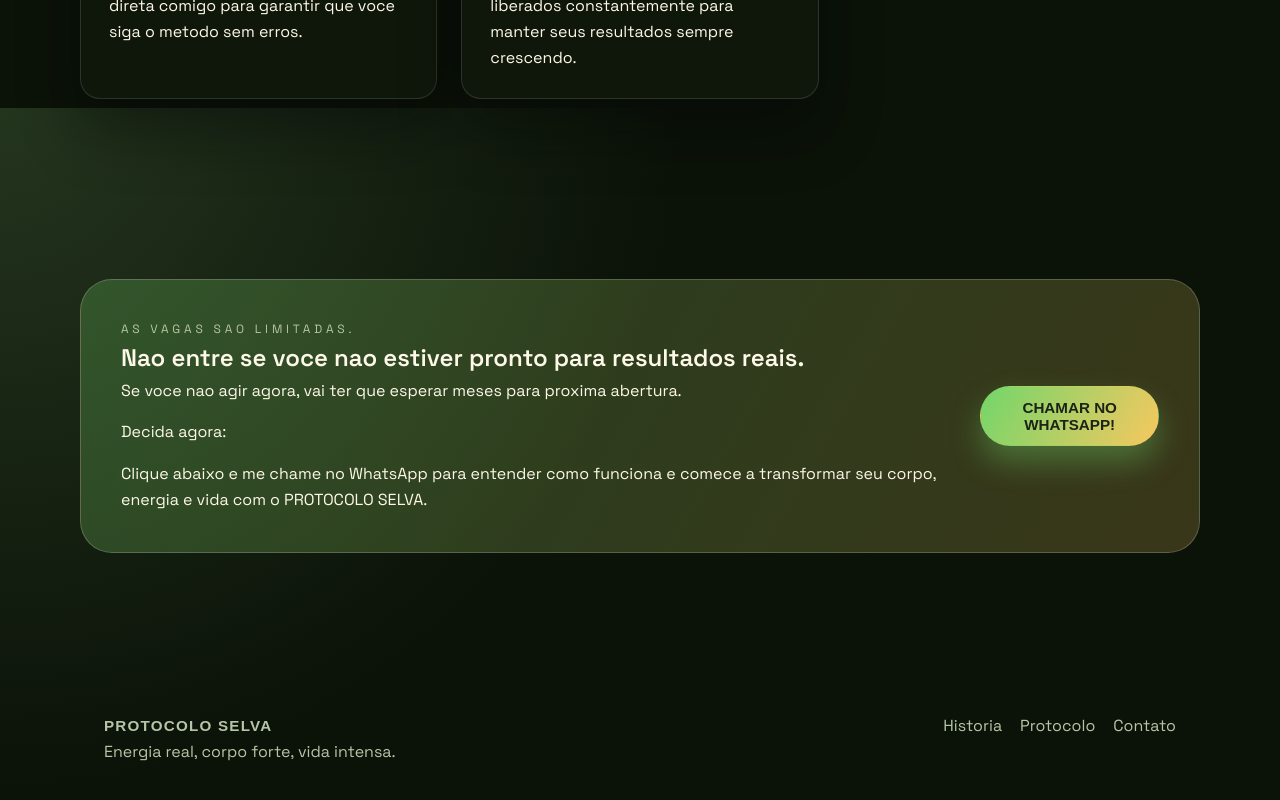
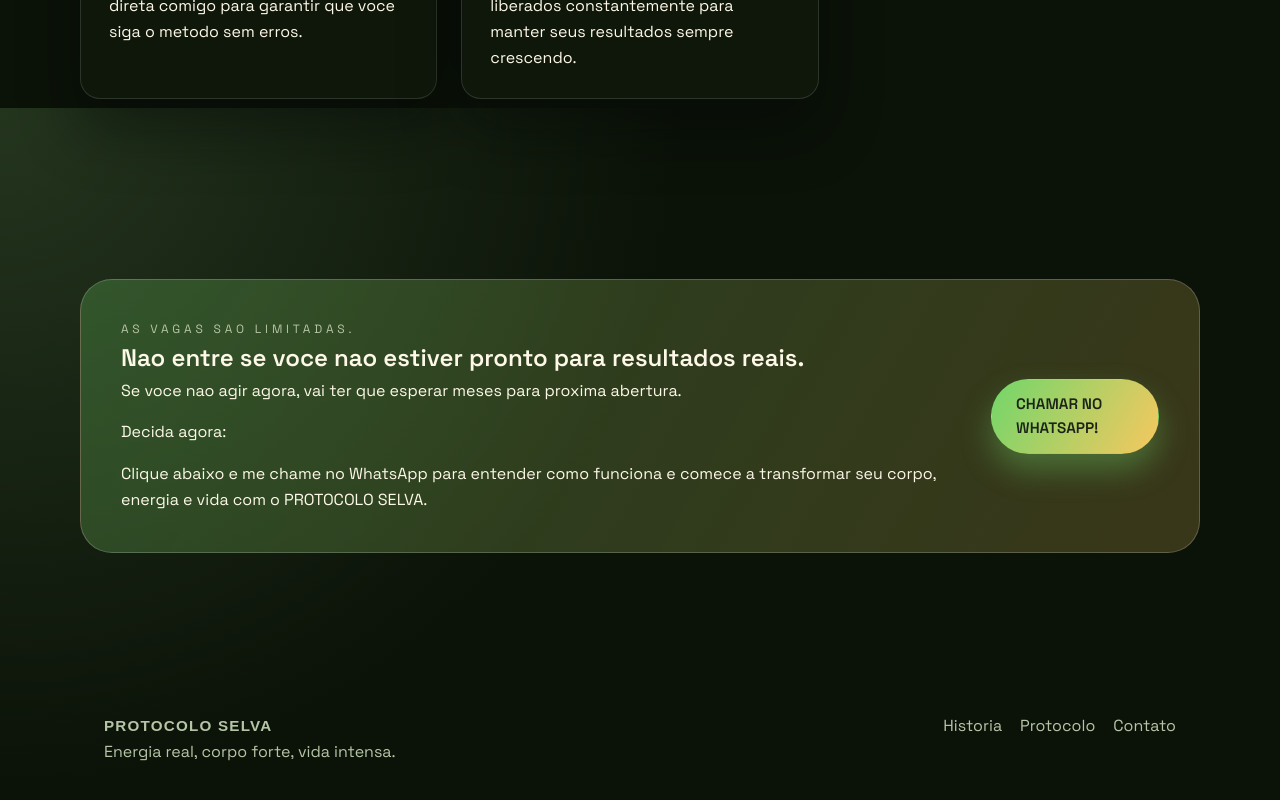
Before and after one commit to MarcosLeal77/dieta-da-selva-landingpage, a React (Vite) app: page / in a window 1280 px wide. Shown: the part 7092-7892 px from the top of the page. Built offline with nearby package versions, Linux system fonts and the light colour scheme; a web font is replaced by a local one.

Commit message:
Link WhatsApp CTAs

```diff
--- a/src/App.jsx
+++ b/src/App.jsx
@@ -2,6 +2,8 @@ import { useEffect } from "react";
 import gsap from "gsap";
 
 const formatNumber = (value) => value.toLocaleString("pt-BR");
+const WHATSAPP_LINK =
+  "https://api.whatsapp.com/send/?phone=554499889644&text=Fala+Daniel%2C+vim+da+Bio+e+quero+conhecer+o+PDS+%EF%BF%BD&type=phone_number&app_absent=0";
 
 export default function App() {
   useEffect(() => {
@@ -245,7 +247,11 @@ export default function App() {
             <a href="#historia">Historia</a>
             <a href="#protocolo">Protocolo</a>
             <a href="#depoimentos">Resultados</a>
-            <a href="#cta" className="btn btn-ghost" data-magnetic="true">
+            <a
+              href={WHATSAPP_LINK}
+              className="btn btn-ghost"
+              data-magnetic="true"
+            >
               Chamar no WhatsApp
             </a>
           </div>
@@ -265,7 +271,11 @@ export default function App() {
               funcionaram.
             </p>
             <div className="hero-actions" data-animate="true">
-              <a href="#cta" className="btn btn-primary" data-magnetic="true">
+              <a
+                href={WHATSAPP_LINK}
+                className="btn btn-primary"
+                data-magnetic="true"
+              >
                 CHAMAR NO WHATSAPP!
               </a>
               <a
@@ -749,9 +759,13 @@ export default function App() {
               </div>
             </div>
             <div className="cta-actions">
-              <button className="btn btn-primary" data-magnetic="true">
+              <a
+                href={WHATSAPP_LINK}
+                className="btn btn-primary"
+                data-magnetic="true"
+              >
                 CHAMAR NO WHATSAPP!
-              </button>
+              </a>
             </div>
           </div>
         </section>
```
